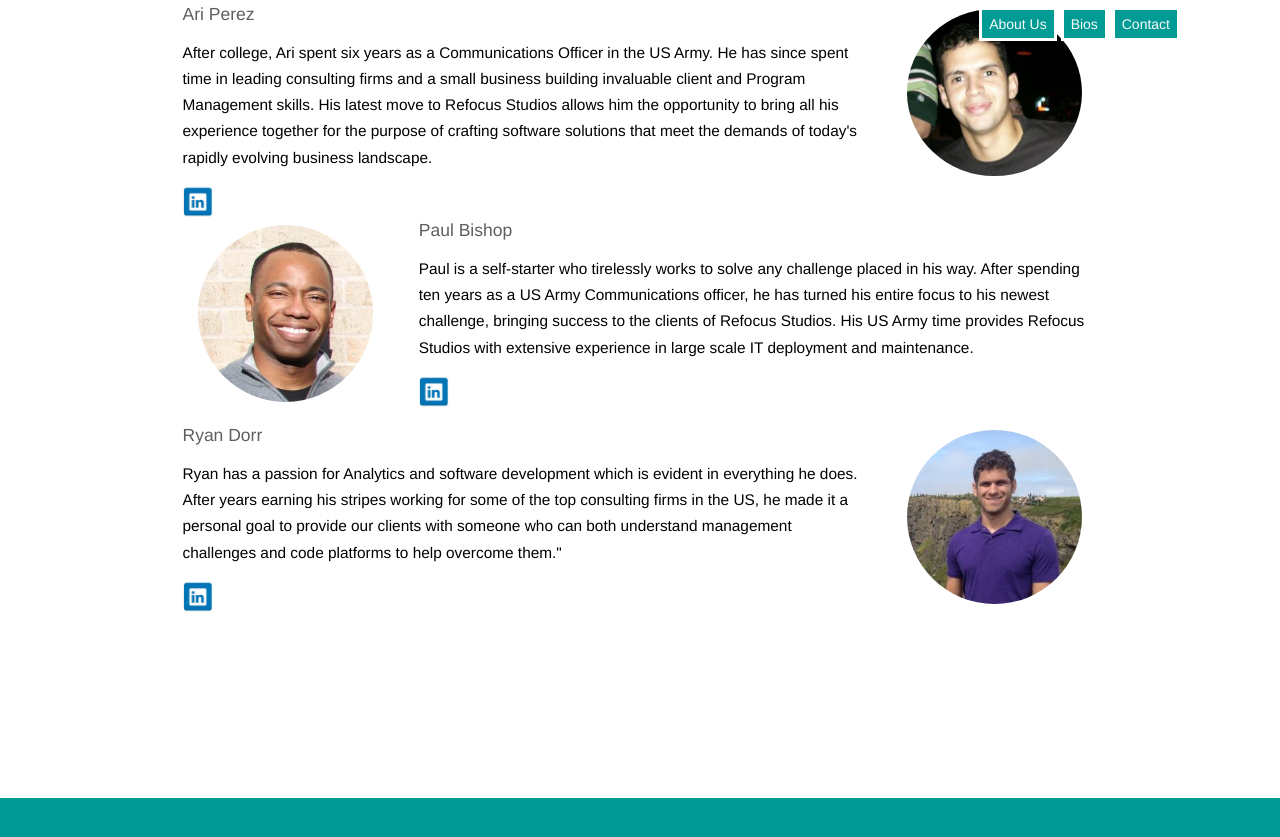
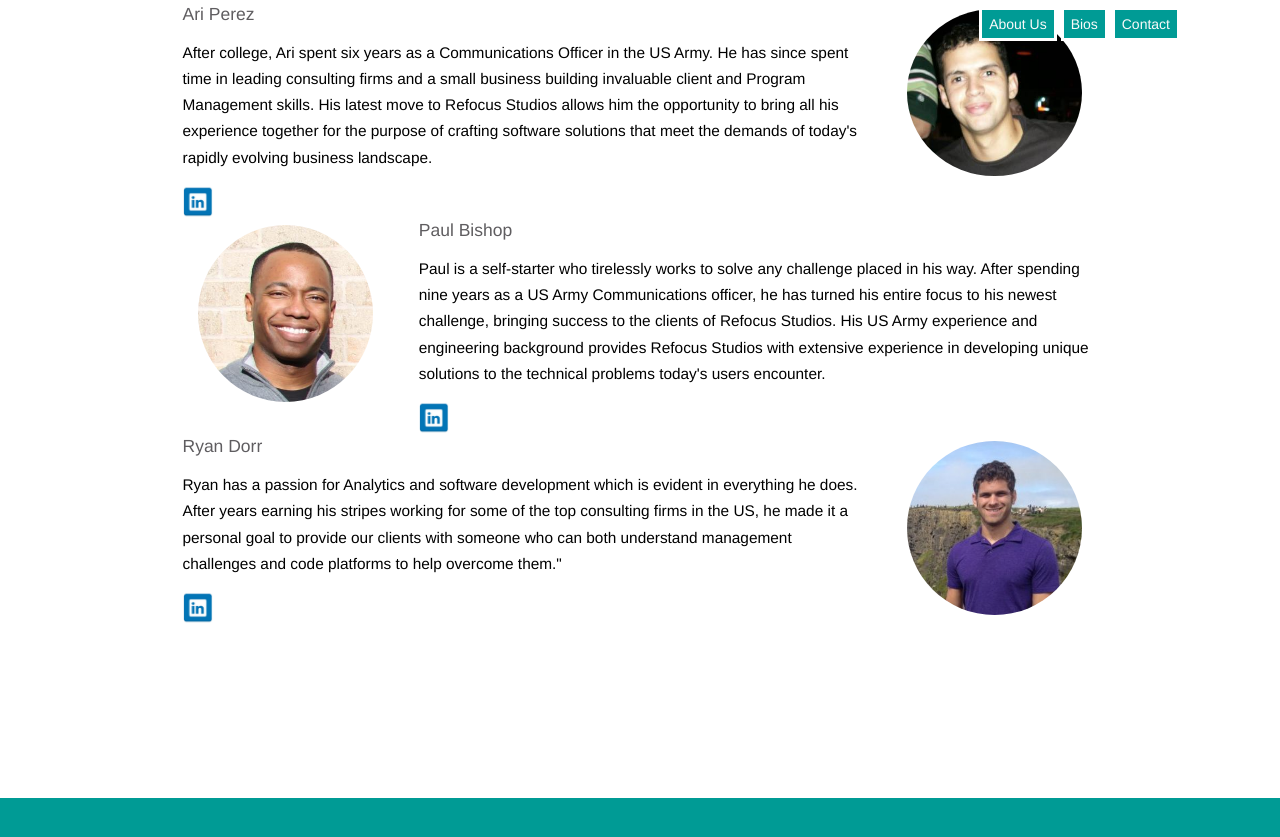
Before and after one commit to refocus-studios/refocus-studios.github.io, a Jekyll site: the page built from index.html, in a window 1280 px wide and 900 px high, scrolled down 1911 px. Shown: the top 837 px of the window. Built offline with Jekyll 4.4.1, drawn with Linux system fonts in a browser that asks for light colours; nearby versions of some CDN libraries; Markdown is read by kramdown in place of the engine named in the settings.

Commit message:
Update bio

```diff
--- a/_data/bios.yml
+++ b/_data/bios.yml
@@ -11,10 +11,11 @@
 - name: Paul Bishop
   pic_url: bio_pic_paul.jpg
   synopsis: |
-            Paul is a self-starter who tirelessly works to solve any challenge placed in his way. After
-            spending ten years as a US Army Communications officer, he has turned his entire focus to his
-            newest challenge, bringing success to the clients of Refocus Studios. His US Army time provides
-            Refocus Studios with extensive experience in large scale IT deployment and maintenance.
+            Paul is a self-starter who tirelessly works to solve any challenge placed in his way.
+            After spending nine years as a US Army Communications officer, he has turned his entire focus
+            to his newest challenge, bringing success to the clients of Refocus Studios. His US Army
+            experience and engineering background provides Refocus Studios with extensive experience
+            in developing unique solutions to the technical problems today's users encounter.
   linkedin_id: 98756393
 
 - name: Ryan Dorr
```
Also changed, not shown: 1 other file.
